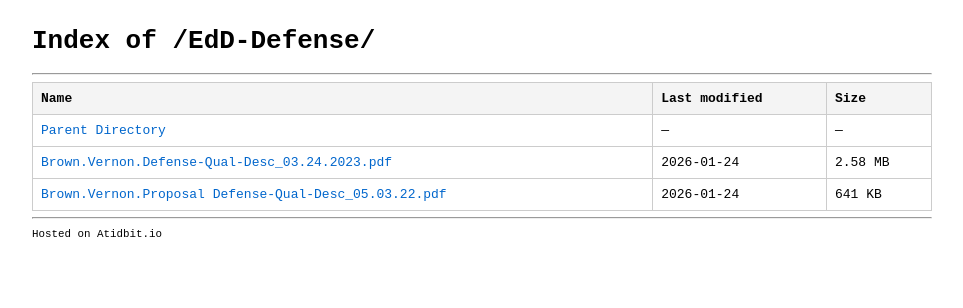
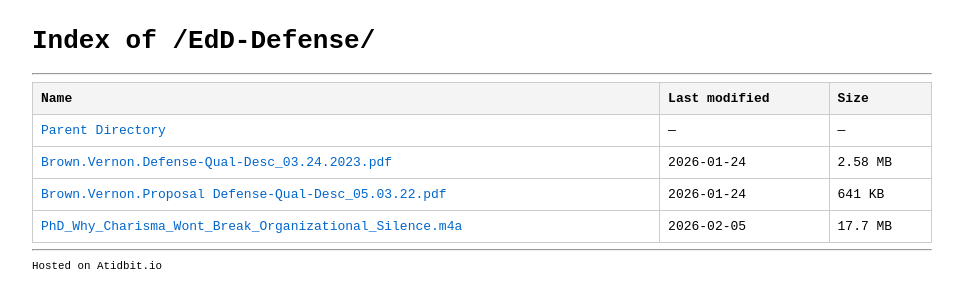
Before and after one commit to atidbit/atidbit.github.io, a Jekyll site: the page files/EdD-Defense/index.html, which Jekyll copies as it is, in a window 1280 px wide. Shown: the top 308 px of the page, without its empty margins (158-1121 px from the left). Built offline with Jekyll 4.4.1, drawn with Linux system fonts in a browser that asks for light colours.

Commit message:
Update index.html

```diff
--- a/files/EdD-Defense/index.html
+++ b/files/EdD-Defense/index.html
@@ -22,6 +22,7 @@
     <!-- Add your files/folders here manually -->
     <tr><td><a href="Brown.Vernon.Defense-Qual-Desc_03.24.2023.pdf">Brown.Vernon.Defense-Qual-Desc_03.24.2023.pdf</a></td><td>2026-01-24</td><td>2.58 MB</td></tr>
     <tr><td><a href="Brown.Vernon.Proposal%20Defense-Qual-Desc_05.03.22.pdf">Brown.Vernon.Proposal Defense-Qual-Desc_05.03.22.pdf</a></td><td>2026-01-24</td><td>641 KB</td></tr>
+    <tr><td><a href="PhD_Why_Charisma_Wont_Break_Organizational_Silence.m4a">PhD_Why_Charisma_Wont_Break_Organizational_Silence.m4a</a></td><td>2026-02-05</td><td>17.7 MB</td></tr>
     <!-- ... more rows ... -->
   </table>
   <hr>
```
